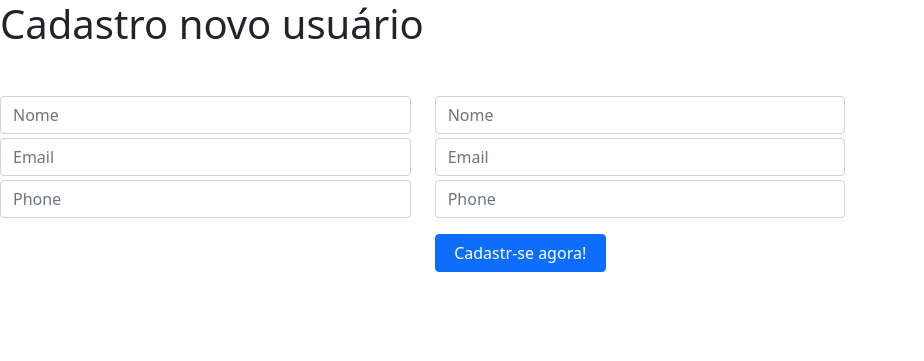
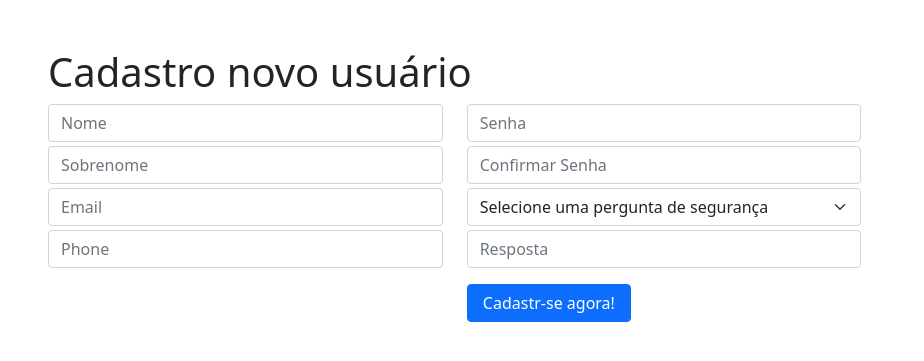
Before and after one commit to guilhermesealves/Formulario-php, a PHP site: page /index02.php in a window 1280 px wide. Shown: the top 361 px of the page, without its empty margins (0-924 px from the left). Run offline with PHP 8.4, Linux system fonts and the light colour scheme.

Commit message:
Finalizando a atividade 02

```diff
--- a/index02.php
+++ b/index02.php
@@ -10,14 +10,20 @@
 </head>
 
 <body>
-    <h1>Cadastro novo usuário</h1>
-    <div class="continer mt-5">
+    <div class="continer mt-5 ms-5">
+        <div class="header-title mt-2">
+        <h1>Cadastro novo usuário</h1>
+        </div>
+
         <div class="col">
             <div class="row">
                 <div class="col-md-4 ml-auto">
                     <form action="" method="post">
                         <div class="form-group">
                             <input type="text" name="nome" class="form-control" placeholder="Nome">
+                        </div>
+                        <div class="form-group mt-1 ">
+                            <input type="text" name="sobrenome" class="form-control" placeholder="Sobrenome">
                         </div>
                         <div class="form-group mt-1">
                             <input type="email" name="email" class="form-control" placeholder="Email">
@@ -38,13 +44,23 @@
                             <div class="col-md-6 ml-auto">
                                 <form action="" method="post">
                                     <div class="form-group">
-                                        <input type="text" name="nome" class="form-control" placeholder="Nome">
+                                        <input type="password" name="senha" class="form-control" placeholder="Senha">
                                     </div>
                                     <div class="form-group mt-1">
-                                        <input type="email" name="email" class="form-control" placeholder="Email">
+                                        <input type="password" name="email" class="form-control" placeholder="Confirmar Senha">
+                                    </div>
+                                    <div class="mt-1">
+                                        <select class="form-select">
+                                            <option selected>Selecione uma pergunta de segurança</option>
+                                            <option >Qual estação do ano você nasceu</option>
+                                            <option >Qual numero de telefone antigo</option>
+                                            <option >Qual o nome do seu PET de extimação</option>
+
+
+                                        </select>
                                     </div>
                                     <div class="form-group mt-1">
-                                        <input type="number" name="phone" class="form-control" placeholder="Phone">
+                                        <input type="text" name="resposta" class="form-control" placeholder="Resposta">
                                     </div>
                                     <div class=" col-md-5 mt-3">
                                         <button type="submit" class="btn btn-primary w-100">Cadastr-se agora!</button>
```
